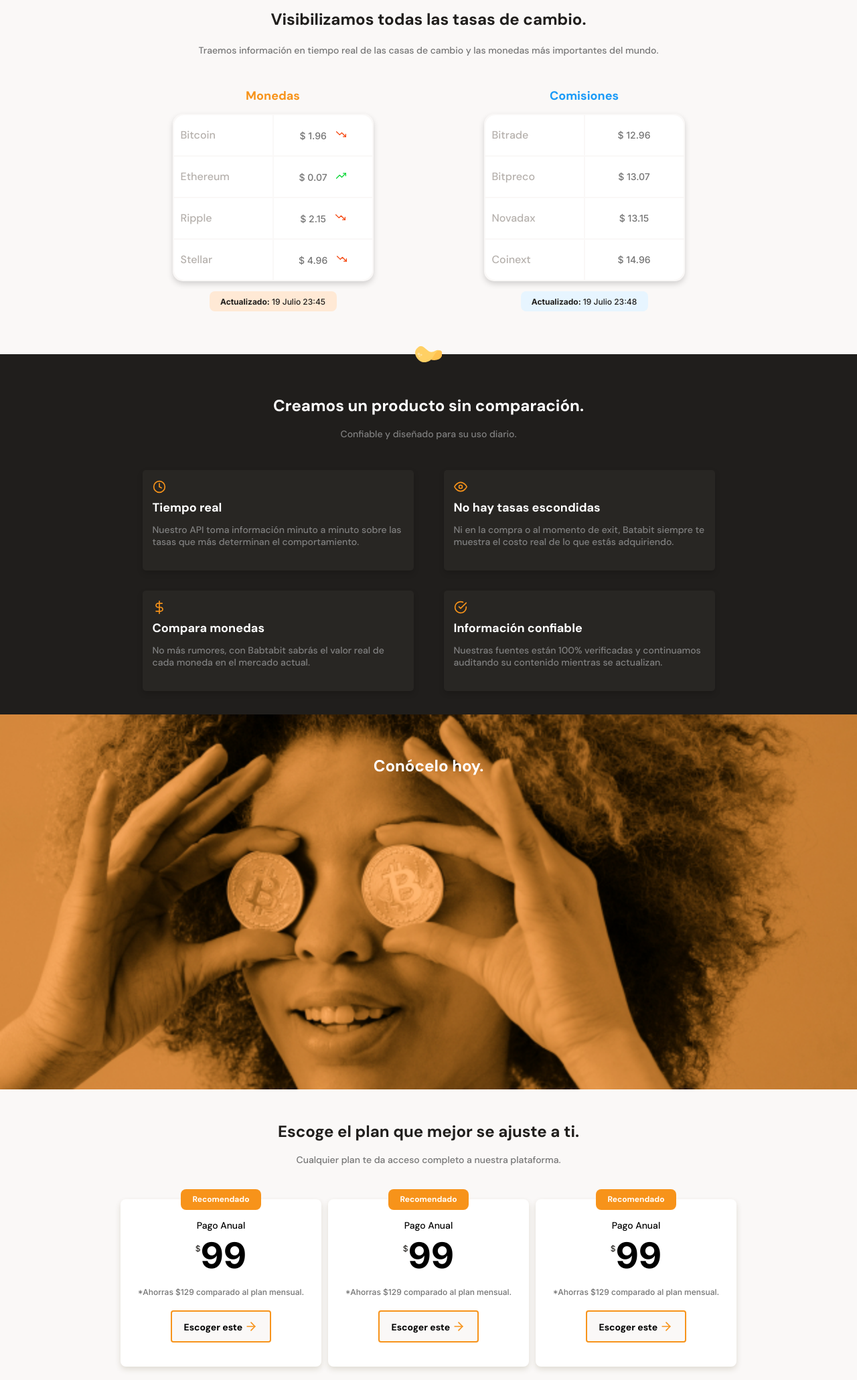
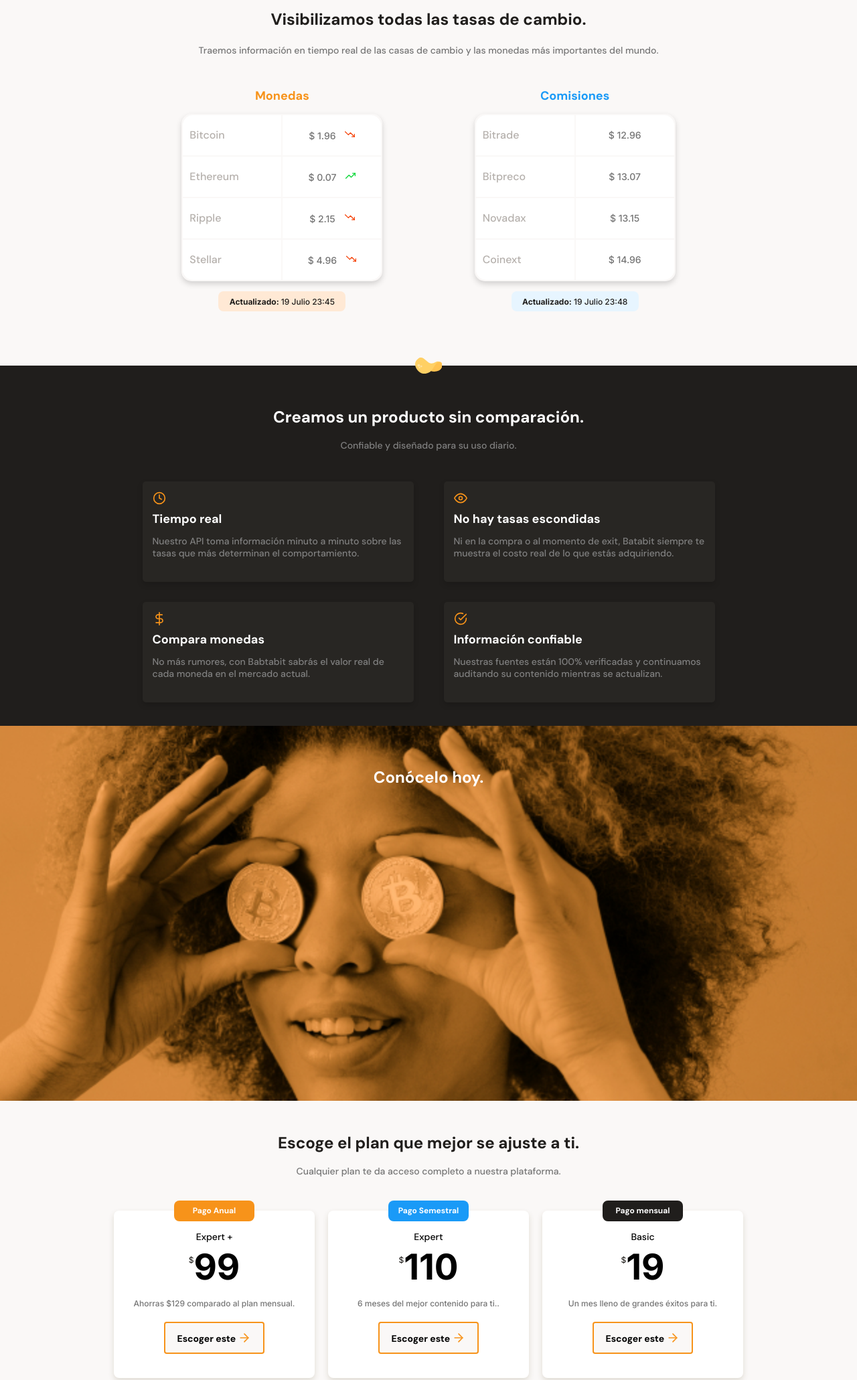
Before and after one commit to SebasDeveloper1/Batabit.gitub.io, a plain HTML site: page index.html in a window 1280 px wide. Shown: the part 620-2681 px from the top of the page at 67% size. Drawn offline with Linux system fonts and the light colour scheme.

Commit message:
modificaciones personales 1

```diff
--- a/css/styles.css
+++ b/css/styles.css
@@ -71,7 +71,7 @@ header img {
 
 .header__title-container p {
   margin-top: 25px;
-  font-size: 1.4rem;
+  font-size: 1.6rem;
   font-weight: 500;
   line-height: 1.8rem;
   color: var(--soft-orange);
@@ -93,7 +93,12 @@ header img {
   font-size: 1.4rem;
   font-weight: 700;
   text-decoration: none;
+  transition: all 0.5s;
   color: var(--black);
+}
+
+.header__title-container .header__button:hover {
+  transform: scale(1.09);
 }
 
 .header__button span {
@@ -153,11 +158,21 @@ main {
 }
 
 .main-tables-container {
-  width: 80%;
   display: flex;
-  flex-wrap: wrap;
-  justify-content: center;
-  margin: 0 auto;
+  height: 350px;
+  overflow-x: scroll;
+  overscroll-behavior-x: contain;
+  scroll-snap-type: x proximity;
+  margin-left: 30px;
+  margin-right: 30px;
+}
+
+.main-tables-container::-webkit-scrollbar {
+  background-color: var(--soft-blue);
+  height: 3px;
+}
+.main-tables-container::-webkit-scrollbar-thumb {
+  background-color: var(--secondary-blue);
 }
 
 /* Table currency */
@@ -167,8 +182,8 @@ main {
   max-width: 500px;
   margin: 0 auto;
   font-family: "Inter", sans-serif;
-  /*margin temporal*/
-  margin-bottom: 48px;
+  margin-right: 5px;
+  scroll-snap-align: center;
 }
 
 .main-currency-table .main-currency-table__title {
@@ -275,6 +290,7 @@ main {
   max-width: 500px;
   margin: 0 auto;
   font-family: "Inter", sans-serif;
+  scroll-snap-align: center;
 }
 
 .main-commissions-table .main-commissions-table__title {
@@ -534,11 +550,16 @@ main {
   min-width: 190px;
   max-width: 300px;
   height: 250px;
-  margin: 50px 5px 0;
+  margin: 50px 10px 0;
   padding: 0 15px;
   background-color: var(--just-white);
   box-shadow: 0px 4px 8px rgba(89, 73, 30, 0.16);
   border-radius: 8px;
+  transition: all 0.5s;
+}
+
+.plans-card-container:hover{
+  transform: scale(1.05);
 }
 
 .plans-card-container__recommended-button {
@@ -547,7 +568,6 @@ main {
   position: absolute;
   top: -15px;
   left: calc(50% - 60px);
-  background-color: var(--bitcoin-orange);
   border-radius: 8px;
   font-size: 1.2rem;
   font-weight: bold;
@@ -556,6 +576,17 @@ main {
   padding: 8px;
 }
 
+.plans-card-container__recommended-button--expert-plus {
+  background-color: var(--bitcoin-orange);
+}
+
+.plans-card-container__recommended-button--expert {
+  background-color: var(--secondary-blue);
+}
+
+.plans-card-container__recommended-button--basic {
+  background-color: var(--warm-black);
+}
 .plan-card__title {
   padding-top: 30px;
   font-size: 1.4rem;
@@ -603,6 +634,11 @@ main {
   font-weight: bold;
   line-height: 1.8rem;
   color: #000000;
+  cursor: pointer;
+}
+
+.plan-card__button:hover{
+  background-color: var(--soft-orange);
 }
 
 .plan-card__button-icon-arrow {
--- a/index.html
+++ b/index.html
@@ -164,31 +164,31 @@
             </div>
             <section class="plans-cards-container-slider">
                 <article class="plans-card-container">
-                    <p class="plans-card-container__recommended-button">Recomendado</p>
+                    <p class="plans-card-container__recommended-button plans-card-container__recommended-button--expert-plus">Pago Anual</p>
                     <div class="plan-card">
-                        <h3 class="plan-card__title">Pago Anual</h3>
+                        <h3 class="plan-card__title">Expert +</h3>
                         <p class="plan-card__value"><sup class="plan-card__money-symbol">$</sup>99</p>
-                        <p class="plan-card__paragraph">*Ahorras $129 comparado al plan mensual.</p>
+                        <p class="plan-card__paragraph">Ahorras $129 comparado al plan mensual.</p>
                         <button class="plan-card__button">Escoger este <span
                                 class="plan-card__button-icon-arrow"></span></button>
                     </div>
                 </article>
                 <article class="plans-card-container">
-                    <p class="plans-card-container__recommended-button">Recomendado</p>
+                    <p class="plans-card-container__recommended-button plans-card-container__recommended-button--expert">Pago Semestral</p>
                     <div class="plan-card">
-                        <h3 class="plan-card__title">Pago Anual</h3>
-                        <p class="plan-card__value"><sup class="plan-card__money-symbol">$</sup>99</p>
-                        <p class="plan-card__paragraph">*Ahorras $129 comparado al plan mensual.</p>
+                        <h3 class="plan-card__title">Expert</h3>
+                        <p class="plan-card__value"><sup class="plan-card__money-symbol">$</sup>110</p>
+                        <p class="plan-card__paragraph">6 meses del mejor contenido para ti..</p>
                         <button class="plan-card__button">Escoger este <span
                                 class="plan-card__button-icon-arrow"></span></button>
                     </div>
                 </article>
                 <article class="plans-card-container">
-                    <p class="plans-card-container__recommended-button">Recomendado</p>
+                    <p class="plans-card-container__recommended-button plans-card-container__recommended-button--basic">Pago mensual</p>
                     <div class="plan-card">
-                        <h3 class="plan-card__title">Pago Anual</h3>
-                        <p class="plan-card__value"><sup class="plan-card__money-symbol">$</sup>99</p>
-                        <p class="plan-card__paragraph">*Ahorras $129 comparado al plan mensual.</p>
+                        <h3 class="plan-card__title">Basic</h3>
+                        <p class="plan-card__value"><sup class="plan-card__money-symbol">$</sup>19</p>
+                        <p class="plan-card__paragraph">Un mes lleno de grandes éxitos para ti.</p>
                         <button class="plan-card__button">Escoger este <span
                                 class="plan-card__button-icon-arrow"></span></button>
                     </div>
```
